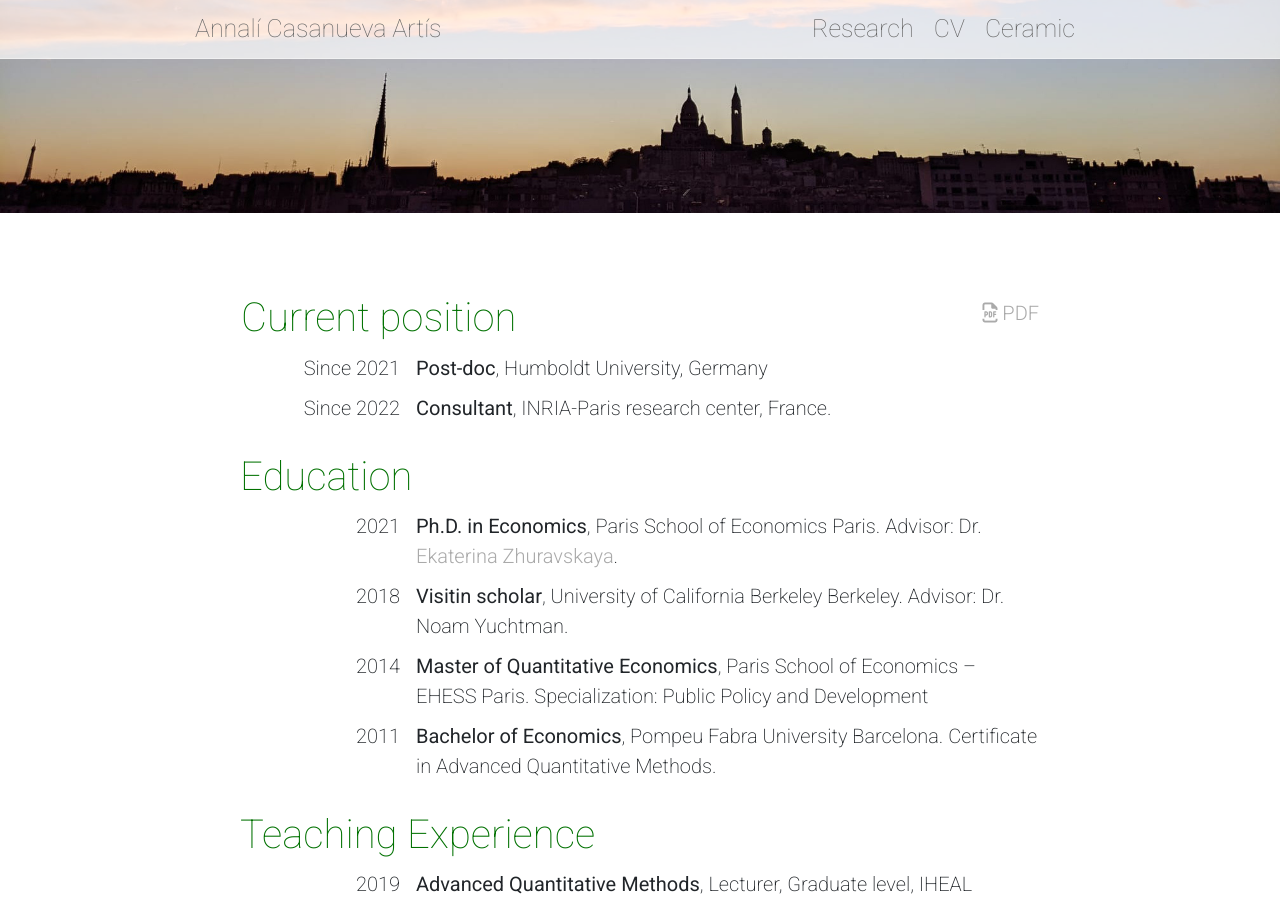
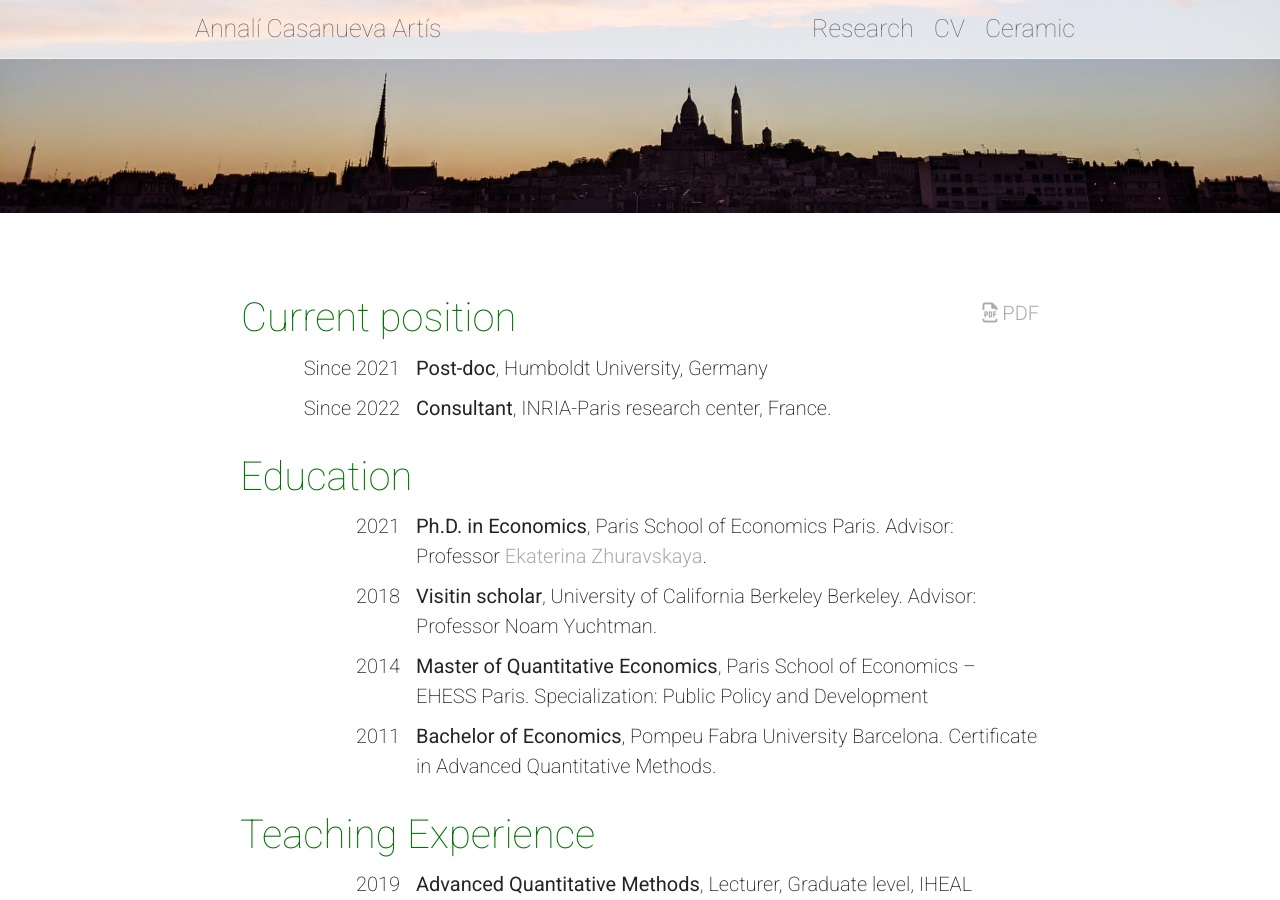
Before and after one commit to Annali-Casanueva/annali-casanueva.github.io, a Jekyll site: the page built from pages/en/cv.md, in a window 1280 px wide and 900 px high. Built offline with Jekyll 4.4.1, drawn with Linux system fonts in a browser that asks for light colours; our own code applies the rules of GitHub Pages for plain Markdown files.

Commit message:
Dr. -> Professor

```diff
--- a/pages/en/cv.md
+++ b/pages/en/cv.md
@@ -17,9 +17,9 @@ Since 2022 :: **Consultant**, INRIA-Paris research center, France.
 Education
 =========
 
-2021 :: **Ph.D. in Economics**, Paris School of Economics Paris. Advisor: Dr. Ekaterina Zhuravskaya.
+2021 :: **Ph.D. in Economics**, Paris School of Economics Paris. Advisor: Professor Ekaterina Zhuravskaya.
 
-2018 :: **Visitin scholar**, University of California Berkeley Berkeley. Advisor: Dr. Noam Yuchtman.
+2018 :: **Visitin scholar**, University of California Berkeley Berkeley. Advisor: Professor Noam Yuchtman.
 
 2014 :: **Master of Quantitative Economics**, Paris School of Economics -- EHESS Paris. Specialization: Public Policy and Development
 
```
